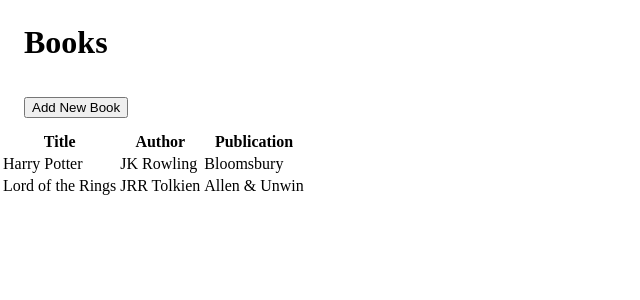
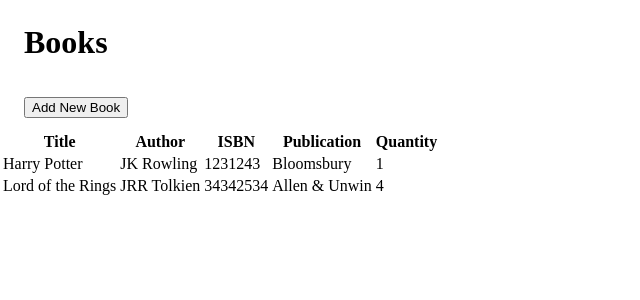
Before and after one commit to girlwhodrawsandstuff/library-management-system, a Flask app: page /books in a window 1280 px wide. Shown: the top 300 px of the page, without its empty margins (0-640 px from the left). Run offline with Flask 2, Linux system fonts and the light colour scheme.

Commit message:
feat: add more field for table

```diff
--- a/templates/books.html
+++ b/templates/books.html
@@ -31,7 +31,7 @@
                         <input>
                     </div>
                     <div>
-                        <label>ISBN Number</label>
+                        <label>ISBN</label>
                         <input>
                     </div>
                     <div>
@@ -52,19 +52,25 @@
                 <tr>
                     <th>Title</th>
                     <th>Author</th>
+                    <th>ISBN</th>
                     <th>Publication</th>
+                    <th>Quantity</th>
                 </tr>
             </thead>
             <tbody>
                 <tr>
                     <td>Harry Potter</td>
                     <td>JK Rowling</td>
+                    <td>1231243</td>
                     <td>Bloomsbury</td>
+                    <td>1</td>
                 </tr>
                 <tr>
                     <td>Lord of the Rings</td>
                     <td>JRR Tolkien</td>
+                    <td>34342534</td>
                     <td>Allen & Unwin</td>
+                    <td>4</td>
                 </tr>
             </tbody>
         </table>
```
